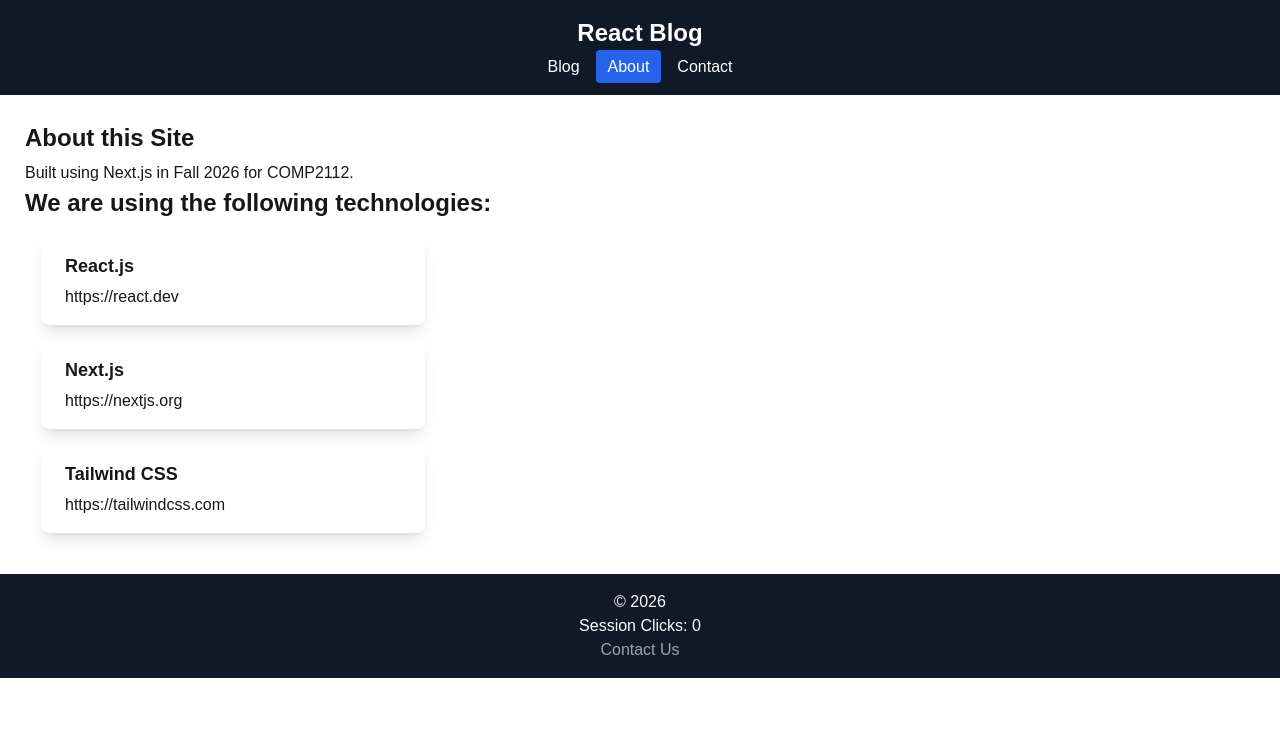
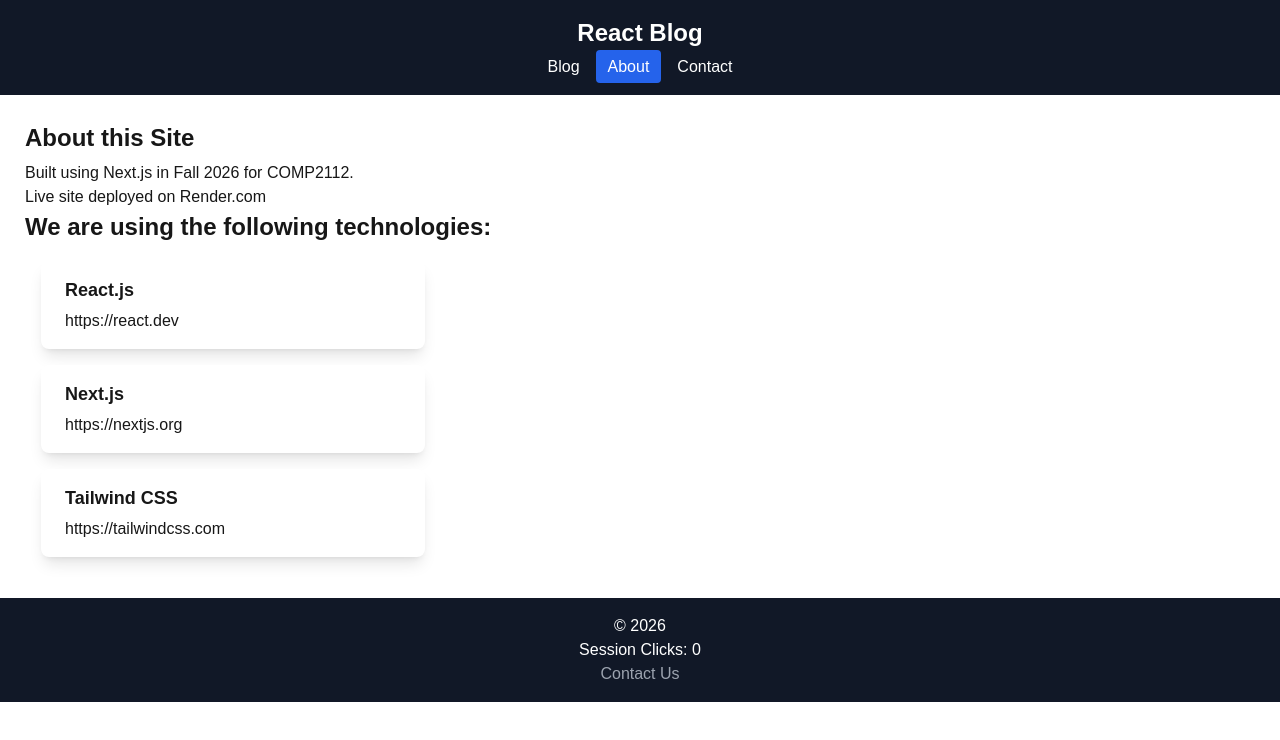
Before and after one commit to ifotn/comp2112-react-blog-f26, a Next.js app: page /about in a window 1280 px wide. Shown: the top 740 px of the page. Built offline with nearby package versions, Linux system fonts and the light colour scheme.

Commit message:
l4/5 - update about after deploy

```diff
--- a/app/about/page.tsx
+++ b/app/about/page.tsx
@@ -7,6 +7,7 @@
             <PageTitle title="About" />
             <h1>About this Site</h1>
             <p>Built using Next.js in Fall 2026 for COMP2112.</p>
+            <p>Live site deployed on Render.com</p>
             <section>
                 <h2>We are using the following technologies:</h2>
                 <Technology name="React.js" url="https://react.dev" />
```
